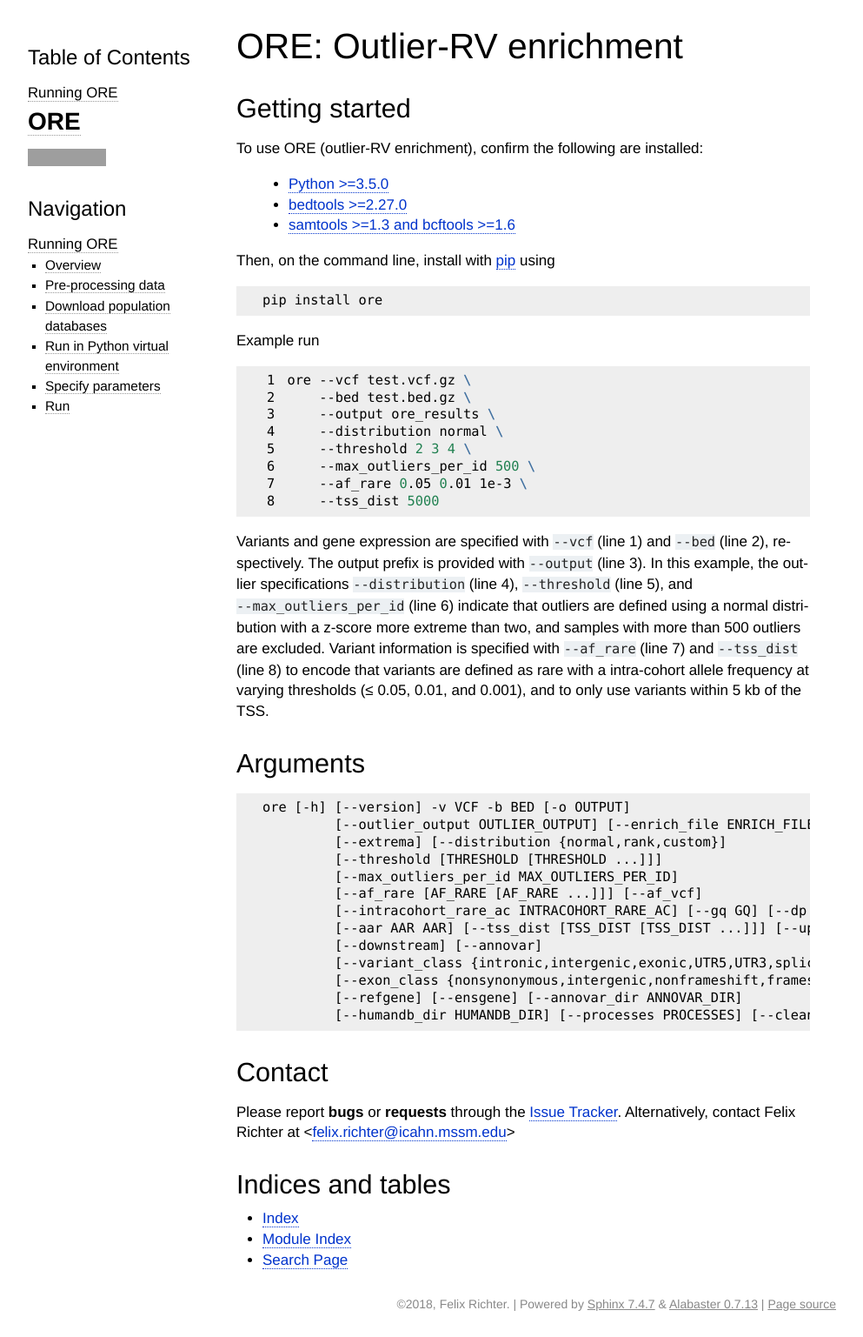
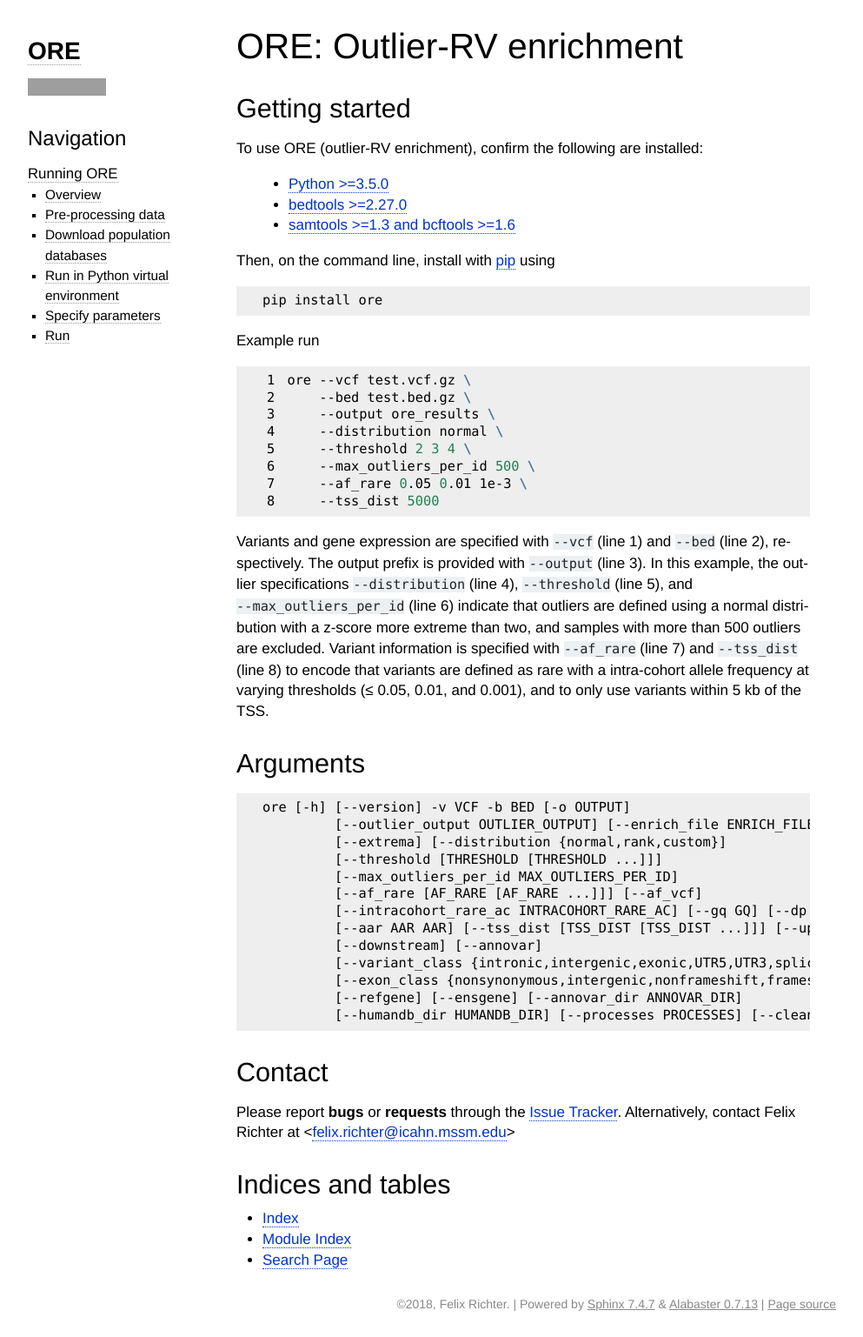
Before and after one commit to frichter/ore, a Sphinx documentation site: the page built from docs/index.rst, in a window 1280 px wide. Shown: the whole page at 87% size, without its empty margins (148-1141 px from the left). Built offline with Sphinx 7.4.7, drawn with Linux system fonts in a browser that asks for light colours; pages that are not in the unit, such as notebooks, are missing from menus; grey boxes are pictures that could not be loaded.

Commit message:
updated docs

```diff
--- a/docs/conf.py
+++ b/docs/conf.py
@@ -126,7 +126,7 @@ html_static_path = ['_static']
 
 html_sidebars = {
     '**': [
-        'globaltoc.html',
+        # 'globaltoc.html',
         'about.html',
         'navigation.html',
         # 'relations.html',
```
